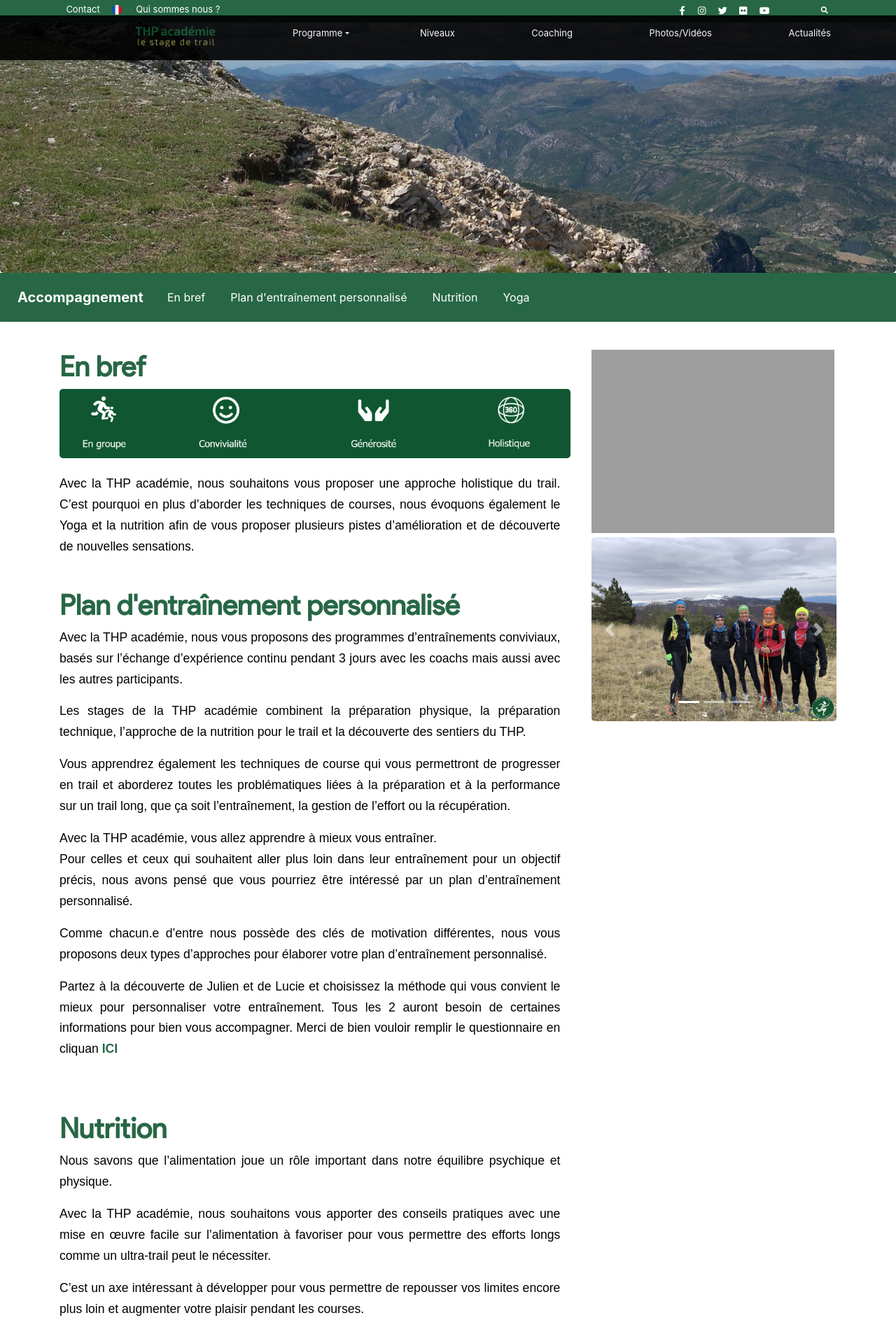
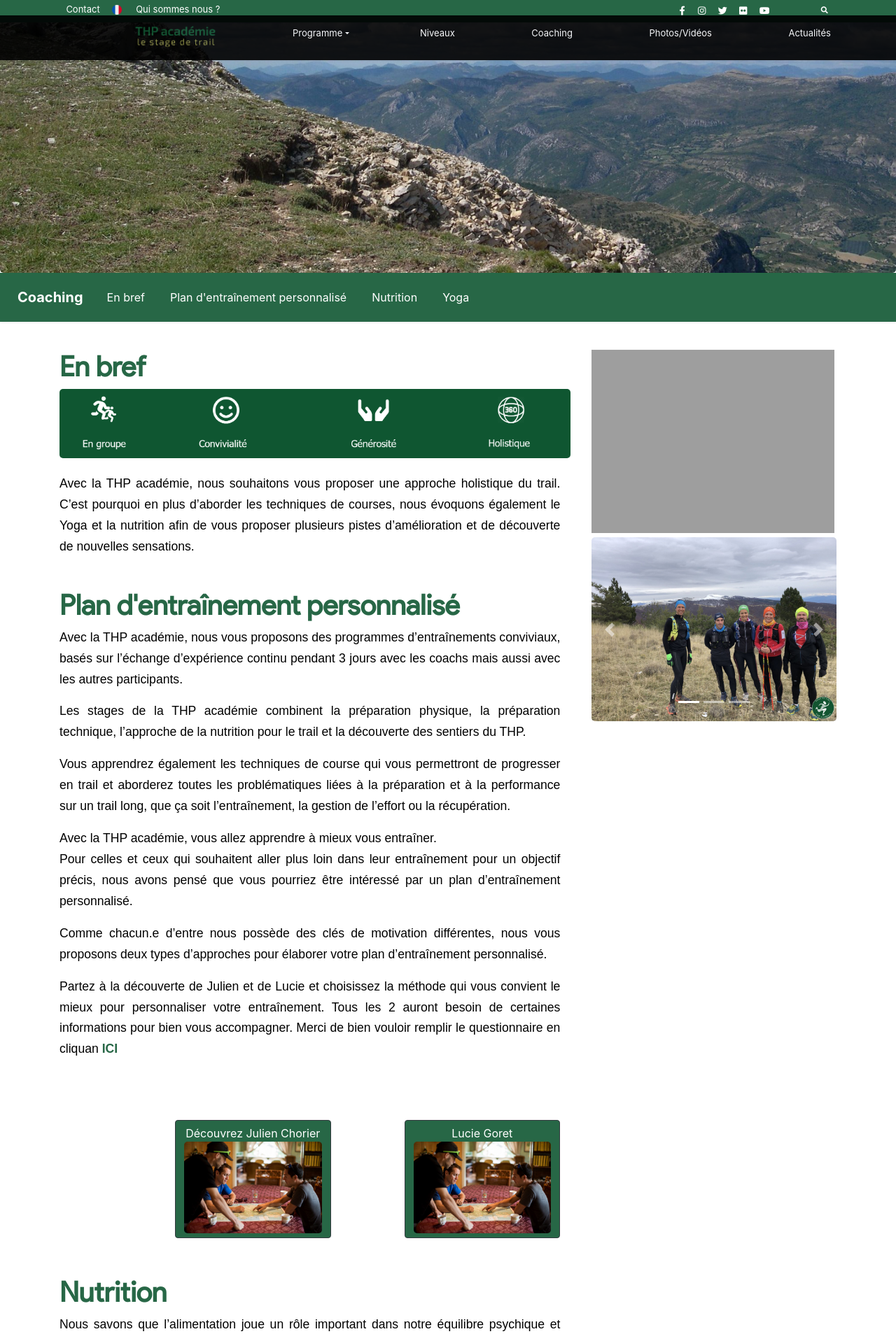
Before and after one commit to Quentincaron1999/THP_Website, a PHP site: page /Accompagnement.php in a window 1280 px wide. Shown: the top 1907 px of the page at 70% size. Run offline with PHP 8.4, Linux system fonts and the light colour scheme; some libraries are stand-ins or nearby versions; grey boxes are pictures that could not be loaded.

Commit message:
Problem Fixed

```diff
--- a/THP_académie/Accompagnement.php
+++ b/THP_académie/Accompagnement.php
@@ -10,7 +10,7 @@
     <div style="width: 100%;height: 60%;margin-top: -7%;"><img src="assets/img/Lure.jpg"></div>
     <nav id="navbar-top" class="navbar navbar-light navbar-expand-lg text-center d-xl-flex align-self-start order-1 justify-content-xl-center align-items-xl-center navigation-clean-button" style="background-color: #276746;">
         <div class="container-fluid">
-            <a class="navbar-brand" href="#" style="color: rgb(255,255,255);">Accompagnement</a><button data-toggle="collapse" class="navbar-toggler" data-target="#navcol-1"><span class="sr-only">Toggle navigation</span><span class="navbar-toggler-icon"></span></button>
+            <a class="navbar-brand" href="#" style="color: rgb(255,255,255);">Coaching</a><button data-toggle="collapse" class="navbar-toggler" data-target="#navcol-1"><span class="sr-only">Toggle navigation</span><span class="navbar-toggler-icon"></span></button>
             <div class="collapse navbar-collapse" id="navcol-1">
                 <ul class="nav navbar-nav mr-auto">
                     <li class="nav-item" role="presentation"><a class="nav-link active" href="#Details" style="color: rgb(255,255,255);">En bref</a></li>
@@ -48,14 +48,14 @@
                                 bien vouloir remplir le questionnaire en cliquan <a href="https://forms.gle/R2yszeHmvgcrK6Q59" style="font-weight: bold; color: #276746;" target="_blank">ICI</a><br><br>
                             </p>
                         </section>
-                        <!--<section style="margin-top: 6%;">
+                        <section style="margin-top: 6%;">
                             <div class="text-left" style="margin-top: 4%;margin-bottom: 3%;margin-left: 75px;">
                                 <div>
                                     <div class="container">
                                         <div class="row">
                                             <div class="col-md-6">
                                                 <div class="text-left" style="margin-top: 4%;margin-bottom: 3%;margin-left: 75px;">
-                                                    <a class="btn btn-dark" data-toggle="collapse" aria-expanded="false" aria-controls="collapse-1" href="#collapse-1" role="button" style="background-color: #276746;">Julien Chorier<img style="width: 100%;height: 30%;background-position: center;background-size: contain;" src="assets/img/JulienC2.jpg"></a>
+                                                    <a class="btn btn-dark" data-toggle="collapse" aria-expanded="false" aria-controls="collapse-1" href="#collapse-1" role="button" style="background-color: #276746;"> Découvrez Julien Chorier<img style="width: 100%;height: 30%;background-position: center;background-size: contain;" src="assets/img/JulienC2.jpg"></a>
                                                     <div class="collapse" id="collapse-1">
                                                         <p style="margin-right: 2%;margin-left: 2%;color: #737373;">[TEXT JULIEN]<br></p>
                                                         <div class="text-left" style="margin-top: 4%;margin-bottom: 3%;margin-left: 75px;">
@@ -94,7 +94,7 @@ class="collapse" id="collapse-1">
 <li>Partage en ligne d’un plan d’entraînement interactif<br><br></li>
 </ul>
 </div>
-</div>--
+</div>-->
                                                         <div class="text-left" style="margin-top: 4%;margin-bottom: 3%;margin-left: 75px;">
                                                             <a class="btn btn-dark" data-toggle="collapse" aria-expanded="false" aria-controls="collapse-1" href="#collapse-1" role="button" style="background-color: #276746;">Offre "THP académie Gold"<i class="fas fa-plus" style="margin-left: 40px;"></i></a>
                                                             <div class="collapse" id="collapse-1">
@@ -141,7 +141,7 @@ class="collapse" id="collapse-1">
                                         </div>
                                     </div>
                                 </div>
-                            </div>-->
+                            </div>
                             <!--<h1 id="Dates" class="title" style="font-family: 'Zen-Its Sans';margin-left: 0%;margin-right: 3%;">Les offres</h1>-->
 
                         </section>
--- a/THP_académie/Session Automne.php
+++ b/THP_académie/Session Automne.php
@@ -71,7 +71,7 @@
                                 &nbsp; &nbsp; &nbsp; &nbsp; &nbsp; &nbsp; &nbsp; &nbsp; &nbsp; &nbsp; &nbsp; &nbsp; &nbsp; &nbsp; &nbsp; &nbsp; &nbsp; &nbsp; &nbsp; &nbsp;accessoires de la performance<br><br></p>
                     </div>
                 </div>
-                <div class="text-left" style="margin-top: 4%;margin-bottom: 3%;margin-left: 75px;"><a class="btn btn-dark" data-toggle="collapse" aria-expanded="true" aria-controls="collapse-3" href="#collapse-3" role="button" style="background-color: #276746;">Jour 3<i class="fas fa-plus" style="margin-left: 40px;"></i></a>
+                <div class="text-left" style="margin-top: 4%;margin-bottom: 3%;margin-left: 75px;"><a class="btn btn-dark" data-toggle="collapse" aria-expanded="false" aria-controls="collapse-3" href="#collapse-3" role="button" style="background-color: #276746;">Jour 3<i class="fas fa-plus" style="margin-left: 40px;"></i></a>
                     <div class="collapse show"
                         id="collapse-3">
                         <p style="margin-right: 2%;margin-left: 2%;"><br>• 07h00 - 08h00 Séance de Yoga<br>• 08h00 - 09h00 Petit déjeuner<br>• 09h00 - 12h00 Sortie nature : de la théorie à la pratique<br>• 12h00 - 12h30 Douche<br>• 12h30 - 13h30 Déjeuner<br>• 13h30 - 15h00 Remise des diplômes aux
--- a/THP_académie/Session Printemps.php
+++ b/THP_académie/Session Printemps.php
@@ -94,7 +94,7 @@
                                 &nbsp; &nbsp; &nbsp; &nbsp; &nbsp; &nbsp; &nbsp; &nbsp; &nbsp; &nbsp; &nbsp; &nbsp; &nbsp; &nbsp; &nbsp; &nbsp; &nbsp; &nbsp; &nbsp; &nbsp;accessoires de la performance<br><br></p>
                     </div>
                 </div>
-                <div class="text-left" style="margin-top: 4%;margin-bottom: 3%;margin-left: 75px;"><a class="btn btn-dark" data-toggle="collapse" aria-expanded="true" aria-controls="collapse-3" href="#collapse-3" role="button" style="background-color: #276746;">Jour 3<i class="fas fa-plus" style="margin-left: 40px;"></i></a>
+                <div class="text-left" style="margin-top: 4%;margin-bottom: 3%;margin-left: 75px;"><a class="btn btn-dark" data-toggle="collapse" aria-expanded="false" aria-controls="collapse-3" href="#collapse-3" role="button" style="background-color: #276746;">Jour 3<i class="fas fa-plus" style="margin-left: 40px;"></i></a>
                     <div class="collapse show"
                         id="collapse-3">
                         <p style="margin-right: 2%;margin-left: 2%;"><br>• 07h00 - 08h00 Séance de Yoga<br>• 08h00 - 09h00 Petit déjeuner<br>• 09h00 - 12h00 Sortie nature : de la théorie à la pratique<br>• 12h00 - 12h30 Douche<br>• 12h30 - 13h30 Déjeuner<br>• 13h30 - 15h00 Remise des diplômes aux
--- a/THP_académie/assets/css/sidebar-1.css
+++ b/THP_académie/assets/css/sidebar-1.css
@@ -141,7 +141,6 @@ a[data-toggle="collapse"] {
 }
 
 a[aria-expanded="false"]::before, a[aria-expanded="true"]::before {
-  content: '\e259';
   display: block;
   position: absolute;
   right: 20px;
@@ -150,7 +149,7 @@ a[aria-expanded="false"]::before, a[aria-expanded="true"]::before {
 }
 
 a[aria-expanded="true"]::before {
-  content: '\e260';
+
 }
 
 ul ul a {
--- a/THP_académie/components/navbar.php
+++ b/THP_académie/components/navbar.php
@@ -36,7 +36,7 @@
                 <li class="nav-item" role="presentation"><a class="nav-link" href="index.php"><img style="background-image: url(&quot;assets/img/1zYER3WQ.png&quot;);height: 100% ;width: 130px;margin-top: -5px;" src="assets/img/1zYER3WQ.png"></a></li>
                 <!--<li class="nav-item" role="presentation"><a class="nav-link" href="http://thpacademielestagedetrail_du_6_au_8_novembre_2020.ikinoa.com/?fbclid=IwAR0Bcd5kwOhzonpNotIQ0prObR5TkvwjhMgeXZkcmrt7Oa2rwRXxL1XSjwU" style="margin-top: 8px;">S'inscrire</a></li>-->
                 <li class="nav-item" role="presentation">
-                    <div class="nav-item dropdown" style="margin-top: 12px;"><a class="dropdown-toggle" data-toggle="dropdown" aria-expanded="false" href="#" style="width: 13px;min-height: 0px;height: -46px;color: rgb(255,255,255);font-size: 13px;">Programme</a>
+                    <div class="nav-item dropdown" style="margin-top: 12px;"><a class="dropdown-toggle" data-toggle="dropdown" aria-expanded="false" style="width: 13px;min-height: 0px;height: -46px;color: rgb(255,255,255);font-size: 13px;">Programme</a>
                         <div class="dropdown-menu" role="menu" style="background-color: #276746;">
                             <a class="dropdown-item" role="presentation" href="Session%20Automne.php" style="background-color: #276746;color: #f7eed1;">Session Novembre 2020</a>
                             <a class="dropdown-item" role="presentation" href="Session%20Printemps.php" style="color: #f7eed1;">Session Mars 2021</a>
--- a/THP_académie/index.php
+++ b/THP_académie/index.php
@@ -16,7 +16,7 @@
         </iframe>
     </div>
 
-    <h3 class="display-1 text-center" style="font-family: 'Zen-Its Sans';width: 100%;height: 78px;margin-top: -32%;margin-bottom: 28%;color: rgb(255,255,255);font-size: 61px;"><img src="assets/img/1zYER3WQ.png" style="height: 258px;width: 756px;margin-top: -145px;"></h3>
+    <h3 class="display-1 text-center" style="font-family: 'Zen-Its Sans';width: 100%;height: 78px;margin-top: -32%;margin-bottom: 28%;color: rgb(255,255,255);font-size: 61px;"><img src="assets/img/Imagcsse1.png" style="height: 258px;width: 756px;margin-top: -145px;"></h3>
     <div>
         <div class="container">
             <div class="row">
```
Also changed, not shown: THP_académie/cgu.php (+4 -4 lines), THP_académie/assets/img/Imagcsse1.png.
